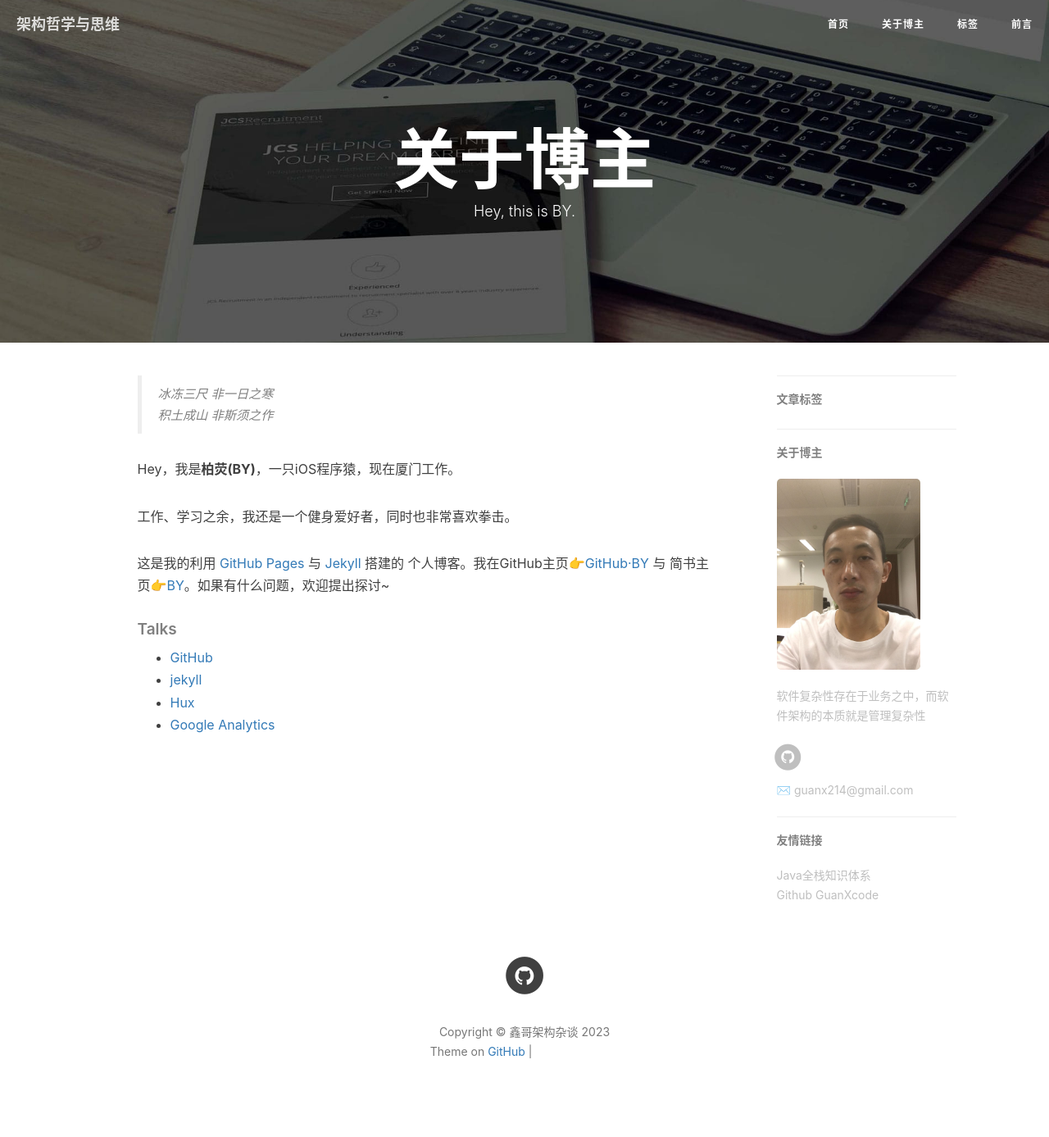
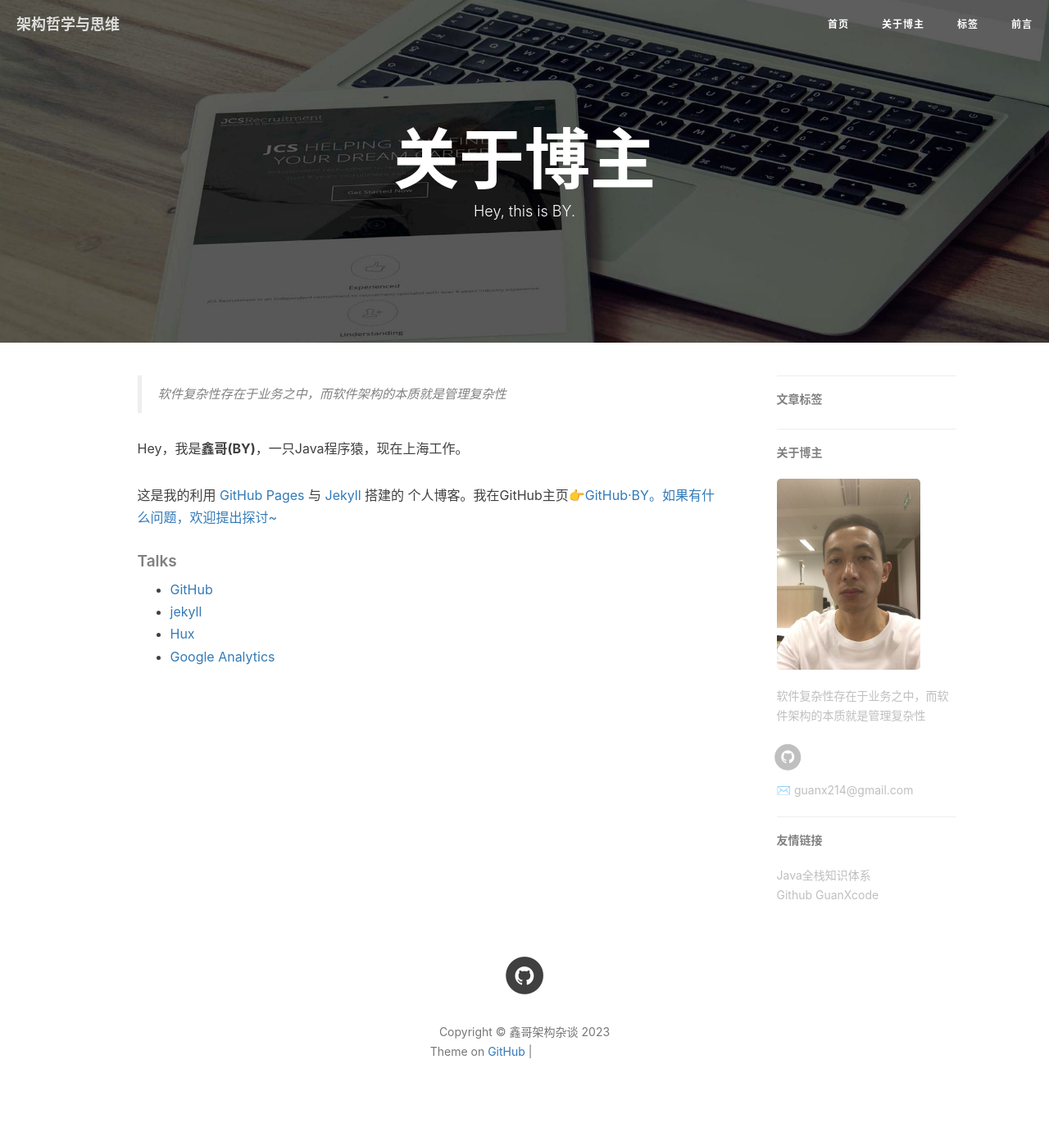
Before and after one commit to GuanXcode/GuanXcode.github.io, a Jekyll site: the page built from about.html, in a window 1280 px wide. Shown: the whole page at 82% size. Built offline with Jekyll 4.4.1, drawn with Linux system fonts in a browser that asks for light colours; nearby versions of some CDN libraries; comment, search, counter and statistics services are not loaded; grey boxes are pictures that could not be loaded.

Commit message:
Update about.html

```diff
--- a/about.html
+++ b/about.html
@@ -15,14 +15,11 @@
 <div class="zh post-container">
 
     <!--copied from markdown -->
-    <blockquote><p>冰冻三尺 非一日之寒<br>
-    积土成山 非斯须之作</p></blockquote>
+    <blockquote><p>软件复杂性存在于业务之中，而软件架构的本质就是管理复杂性</p></blockquote>
 
-    <p>Hey，我是<strong>柏荧(BY)</strong>，一只iOS程序猿，现在厦门工作。</p>
+    <p>Hey，我是<strong>鑫哥(BY)</strong>，一只Java程序猿，现在上海工作。</p>
 
-    <p>工作、学习之余，我还是一个健身爱好者，同时也非常喜欢拳击。</p>
-
-    <p>这是我的利用 <a href="https://pages.github.com/">GitHub Pages</a> 与 <a href="http://jekyll.com.cn/">Jekyll</a> 搭建的 个人博客。我在GitHub主页<a href="https://github.com/qiubaiying">👉GitHub·BY</a> 与 简书主页<a href="https://http://www.jianshu.com/u/e71990ada2fd">👉BY</a>。如果有什么问题，欢迎提出探讨~</p>
+    <p>这是我的利用 <a href="https://pages.github.com/">GitHub Pages</a> 与 <a href="http://jekyll.com.cn/">Jekyll</a> 搭建的 个人博客。我在GitHub主页<a href="https://github.com/guanxcode">👉GitHub·BY。如果有什么问题，欢迎提出探讨~</p>
 
     <p></p>
 
```
